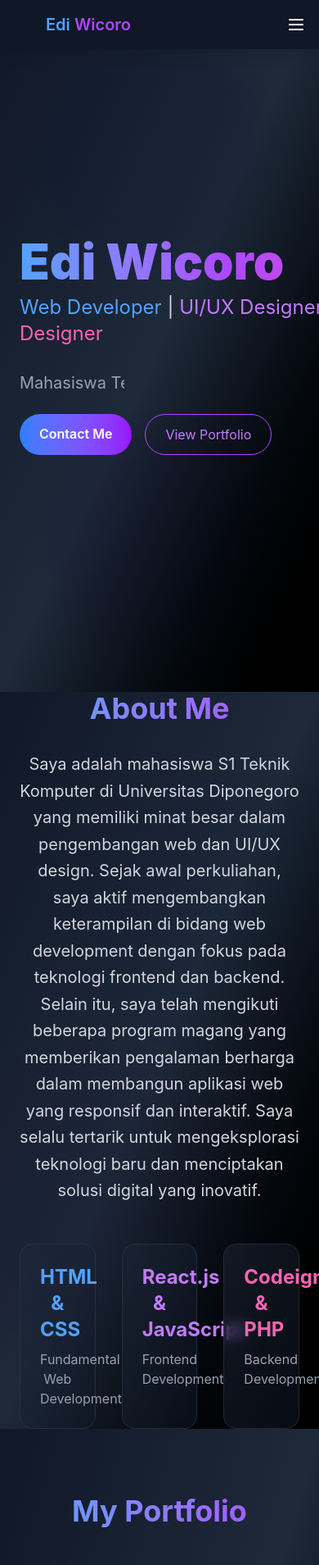
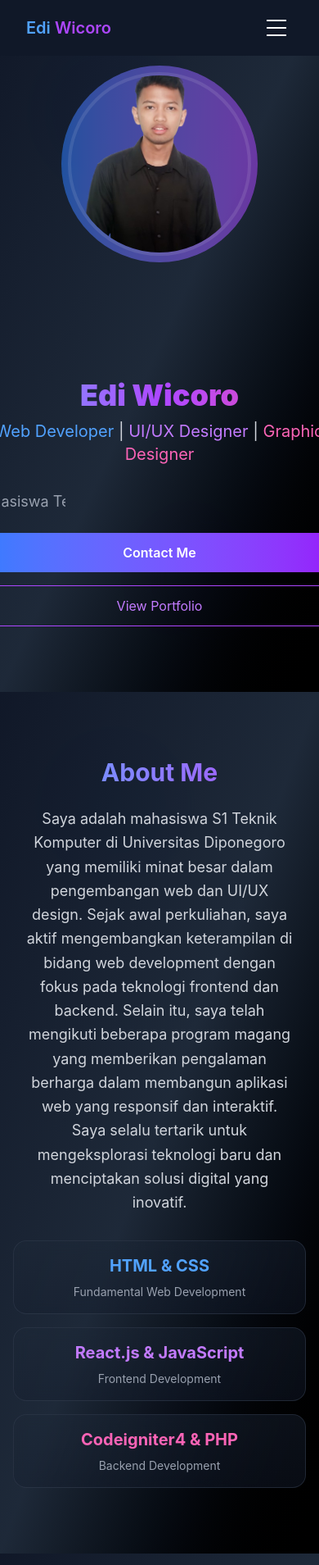
Before and after one commit to Ediw7/edi-portofolio, a React (Vite) app: page / in a window 390 px wide. Shown: the top 1909 px of the page at 82% size. Built offline with nearby package versions, Linux system fonts and the light colour scheme.

Commit message:
uji coba

```diff
--- a/src/components/About.jsx
+++ b/src/components/About.jsx
@@ -6,74 +6,75 @@ const About = () => {
   useEffect(() => {
     AOS.init({
       duration: 1000,
-          once: false, // Animasi muncul setiap kali elemen masuk viewport
-          mirror: true, // Animasi muncul saat scrolling naik & turun
+      once: false,
+      mirror: true,
     });
-
-        AOS.refresh(); // Refresh AOS setiap kali halaman diperbarui
+    AOS.refresh();
   }, []);
 
   return (
     <section className="min-h-screen relative bg-gradient-to-br from-gray-900 via-gray-800 to-black">
+      {/* Background effects */}
       <div className="absolute inset-0 w-full h-full">
         <div
-            className="absolute top-20 left-20 w-96 h-96 bg-blue-500/20 rounded-full mix-blend-multiply filter blur-xl animate-pulse"
+          className="absolute top-10 md:top-20 left-10 md:left-20 w-48 md:w-96 h-48 md:h-96 bg-blue-500/20 rounded-full mix-blend-multiply filter blur-xl animate-pulse"
           data-aos="fade-up"
           data-aos-delay="100"
         ></div>
         <div
-            className="absolute bottom-20 right-20 w-96 h-96 bg-purple-500/20 rounded-full mix-blend-multiply filter blur-xl animate-pulse"
+          className="absolute bottom-10 md:bottom-20 right-10 md:right-20 w-48 md:w-96 h-48 md:h-96 bg-purple-500/20 rounded-full mix-blend-multiply filter blur-xl animate-pulse"
           data-aos="fade-up"
           data-aos-delay="700"
         ></div>
       </div>
 
-        <div className="relative container mx-auto min-h-screen flex flex-col items-center justify-center px-6">
+      <div className="relative container mx-auto min-h-screen flex flex-col items-center justify-center px-4 md:px-6 py-20 md:py-0">
         <div
           data-aos="fade-up"
           data-aos-duration="1000"
           className="max-w-3xl text-center"
         >
-            <h2 className="text-4xl font-bold text-transparent bg-clip-text bg-gradient-to-r from-blue-400 to-purple-500 mb-8">
+          <h2 className="text-3xl md:text-4xl font-bold text-transparent bg-clip-text bg-gradient-to-r from-blue-400 to-purple-500 mb-6 md:mb-8">
             About Me
           </h2>
-            <p className="text-xl text-gray-300 leading-relaxed">
+
+          <p className="text-lg md:text-xl text-gray-300 leading-relaxed px-4 md:px-0">
             Saya adalah mahasiswa S1 Teknik Komputer di Universitas Diponegoro yang memiliki minat besar dalam pengembangan web dan UI/UX design.
             Sejak awal perkuliahan, saya aktif mengembangkan keterampilan di bidang web development dengan fokus pada teknologi frontend dan backend.
-
             Selain itu, saya telah mengikuti beberapa program magang yang memberikan pengalaman berharga dalam membangun aplikasi web yang responsif dan interaktif.
             Saya selalu tertarik untuk mengeksplorasi teknologi baru dan menciptakan solusi digital yang inovatif.
+          </p>
 
-            </p>
-            <div className="mt-12 grid grid-cols-3 gap-8">
+          <div className="mt-8 md:mt-12 grid grid-cols-1 sm:grid-cols-2 md:grid-cols-3 gap-4 md:gap-8">
             <div
               data-aos="fade-up"
               data-aos-duration="1000"
               data-aos-delay="200"
-                className="p-6 rounded-2xl bg-gradient-to-br from-gray-800/50 to-gray-900/50 backdrop-blur-sm border border-gray-700/50 hover:border-purple-500/50 transition-all duration-300"
+              className="p-4 md:p-6 rounded-2xl bg-gradient-to-br from-gray-800/50 to-gray-900/50 backdrop-blur-sm border border-gray-700/50 hover:border-purple-500/50 transition-all duration-300"
             >
-                <h3 className="text-2xl font-bold text-blue-400 mb-2">HTML & CSS</h3>
-                <p className="text-gray-400">Fundamental Web Development</p>
+              <h3 className="text-xl md:text-2xl font-bold text-blue-400 mb-2">HTML & CSS</h3>
+              <p className="text-sm md:text-base text-gray-400">Fundamental Web Development</p>
             </div>
+
             <div
               data-aos="fade-up"
               data-aos-duration="1000"
               data-aos-delay="400"
-                className="p-6 rounded-2xl bg-gradient-to-br from-gray-800/50 to-gray-900/50 backdrop-blur-sm border border-gray-700/50 hover:border-purple-500/50 transition-all duration-300"
+              className="p-4 md:p-6 rounded-2xl bg-gradient-to-br from-gray-800/50 to-gray-900/50 backdrop-blur-sm border border-gray-700/50 hover:border-purple-500/50 transition-all duration-300"
             >
-                <h3 className="text-2xl font-bold text-purple-400 mb-2">React.js & JavaScript</h3>
-                <p className="text-gray-400">Frontend Development</p>
+              <h3 className="text-xl md:text-2xl font-bold text-purple-400 mb-2">React.js & JavaScript</h3>
+              <p className="text-sm md:text-base text-gray-400">Frontend Development</p>
             </div>
+
             <div
               data-aos="fade-up"
               data-aos-duration="1000"
               data-aos-delay="600"
-                className="p-6 rounded-2xl bg-gradient-to-br from-gray-800/50 to-gray-900/50 backdrop-blur-sm border border-gray-700/50 hover:border-purple-500/50 transition-all duration-300"
+              className="p-4 md:p-6 rounded-2xl bg-gradient-to-br from-gray-800/50 to-gray-900/50 backdrop-blur-sm border border-gray-700/50 hover:border-purple-500/50 transition-all duration-300 sm:col-span-2 md:col-span-1"
             >
-                <h3 className="text-2xl font-bold text-pink-400 mb-2">Codeigniter4 & PHP</h3>
-                <p className="text-gray-400">Backend Development</p>
+              <h3 className="text-xl md:text-2xl font-bold text-pink-400 mb-2">Codeigniter4 & PHP</h3>
+              <p className="text-sm md:text-base text-gray-400">Backend Development</p>
             </div>
-
           </div>
         </div>
       </div>
--- a/src/components/Footer.jsx
+++ b/src/components/Footer.jsx
@@ -18,13 +18,13 @@ const Footer = () => {
         <div className="grid grid-cols-1 md:grid-cols-4 gap-8">
           <div className="space-y-4">
             <h3 className="text-xl font-bold text-transparent bg-clip-text bg-gradient-to-r from-blue-400 to-purple-500">
-              Edi Porto
+              Edi Wicoro
             </h3>
             <p className="text-gray-400">
-              Crafting beautiful and functional web experiences
+              Teknik komputer Universitas Diponegoro
             </p>
             <div className="flex space-x-4">
-              <a href="#" className="text-gray-400 hover:text-purple-400 transition-colors">
+              <a href="https://github.com/Ediw7" className="text-gray-400 hover:text-purple-400 transition-colors">
                 <svg className="w-6 h-6" fill="currentColor" viewBox="0 0 24 24">
                   <path d="M12 0C5.374 0 0 5.374 0 12c0 5.302 3.438 9.8 8.207 11.387.599.111.793-.261.793-.577v-2.234c-3.338.726-4.033-1.416-4.033-1.416-.546-1.387-1.333-1.756-1.333-1.756-1.089-.745.083-.729.083-.729 1.205.084 1.839 1.237 1.839 1.237 1.07 1.834 2.807 1.304 3.492.997.107-.775.418-1.305.762-1.604-2.665-.305-5.467-1.334-5.467-5.931 0-1.311.469-2.381 1.236-3.221-.124-.303-.535-1.524.117-3.176 0 0 1.008-.322 3.301 1.23A11.509 11.509 0 0112 5.803c1.02.005 2.047.138 3.006.404 2.291-1.552 3.297-1.23 3.297-1.23.653 1.653.242 2.874.118 3.176.77.84 1.235 1.911 1.235 3.221 0 4.609-2.807 5.624-5.479 5.921.43.372.823 1.102.823 2.222v3.293c0 .319.192.694.801.576C20.566 21.797 24 17.3 24 12c0-6.626-5.373-12-12-12z"/>
                 </svg>
@@ -61,23 +61,23 @@ const Footer = () => {
               <li>Web Development</li>
               <li>UI/UX Design</li>
               <li>Mobile Development</li>
-              <li>Consulting</li>
+              <li>Graphic Designer</li>
             </ul>
           </div>
 
           <div>
             <h4 className="text-lg font-semibold text-white mb-4">Contact</h4>
             <ul className="space-y-2 text-gray-400">
-              <li>info@ediporto.com</li>
-              <li>+1234567890</li>
-              <li>Jakarta, Indonesia</li>
+              <li>ediwicoro26@gmail.com</li>
+              <li>+62 8232-5720-215</li>
+              <li>Semarang, Indonesia</li>
             </ul>
           </div>
         </div>
 
         <div className="mt-12 pt-8 border-t border-gray-800">
           <p className="text-center text-gray-500">
-            © {new Date().getFullYear()} Edi Porto. All rights reserved.
+            © {new Date().getFullYear()} Edi Wicoro. All rights reserved.
           </p>
         </div>
       </div>
--- a/src/components/Home.jsx
+++ b/src/components/Home.jsx
@@ -6,11 +6,11 @@ const Home = () => {
     useEffect(() => {
         AOS.init({
           duration: 1000,
-          once: false, // Animasi muncul setiap kali elemen masuk viewport
-          mirror: true, // Animasi muncul saat scrolling naik & turun
+          once: false,
+          mirror: true,
         });
 
-        AOS.refresh(); // Refresh AOS setiap kali halaman diperbarui
+        AOS.refresh();
       }, []);
 
   return (
@@ -18,49 +18,49 @@ const Home = () => {
       {/* Animated background elements */}
       <div className="absolute inset-0 w-full h-full">
         <div
-          className="absolute top-10 left-10 w-72 h-72 bg-blue-500/30 rounded-full mix-blend-multiply filter blur-xl animate-pulse"
+          className="absolute top-10 left-10 w-48 md:w-72 h-48 md:h-72 bg-blue-500/30 rounded-full mix-blend-multiply filter blur-xl animate-pulse"
           data-aos="fade-up"
           data-aos-delay="100"
         ></div>
         <div
-          className="absolute bottom-10 right-10 w-72 h-72 bg-purple-500/30 rounded-full mix-blend-multiply filter blur-xl animate-pulse"
+          className="absolute bottom-10 right-10 w-48 md:w-72 h-48 md:h-72 bg-purple-500/30 rounded-full mix-blend-multiply filter blur-xl animate-pulse"
           data-aos="fade-up"
           data-aos-delay="700"
         ></div>
       </div>
 
-      <div className="relative container mx-auto min-h-screen flex items-center justify-between px-6">
+      <div className="relative container mx-auto min-h-screen flex flex-col-reverse md:flex-row items-center justify-between px-6 py-20 md:py-0">
         {/* Left Section: Text Content */}
         <div
           data-aos="fade-left"
           data-aos-duration="1000"
-          className="text-left z-10"
+          className="text-center md:text-left z-10 mt-8 md:mt-0"
         >
           {/* Nama dengan animasi berkedip dan glow */}
-          <h1 className="text-6xl font-black text-transparent bg-clip-text bg-gradient-to-r from-blue-400 via-purple-500 to-pink-500 mb-4 ">
+          <h1 className="text-4xl md:text-6xl font-black text-transparent bg-clip-text bg-gradient-to-r from-blue-400 via-purple-500 to-pink-500 mb-4">
             Edi Wicoro
           </h1>
 
           {/* Profesi dengan animasi bergerak */}
-          <p className="text-2xl text-gray-300 mb-6 animate-float">
+          <p className="text-xl md:text-2xl text-gray-300 mb-6 animate-float">
             <span className="text-blue-400">Web Developer</span> |
             <span className="text-purple-400"> UI/UX Designer</span> |
             <span className="text-pink-400"> Graphic Designer</span>
           </p>
 
           {/* Informasi tambahan dengan animasi mengetik */}
-          <p className="text-xl text-gray-400 mb-6 animate-typing" data-aos="fade-up" data-aos-delay="200">
+          <p className="text-lg md:text-xl text-gray-400 mb-6 animate-typing" data-aos="fade-up" data-aos-delay="200">
             Mahasiswa Teknik Komputer - Universitas Diponegoro
           </p>
 
           {/* Tombol dengan animasi hover */}
-            <div className="flex gap-4">
+          <div className="flex flex-col sm:flex-row gap-4 justify-center md:justify-start">
             {/* Tombol WhatsApp */}
             <a
                 href="https://wa.me/6282325720215"
                 target="_blank"
                 rel="noopener noreferrer"
-                className="px-6 py-3 rounded-full bg-gradient-to-r from-blue-500 to-purple-600 hover:from-blue-600 hover:to-purple-700 text-white font-semibold transition-all duration-300 hover:shadow-lg hover:shadow-purple-500/50"
+                className="px-6 py-3 rounded-full bg-gradient-to-r from-blue-500 to-purple-600 hover:from-blue-600 hover:to-purple-700 text-white font-semibold transition-all duration-300 hover:shadow-lg hover:shadow-purple-500/50 text-center"
             >
                 Contact Me
             </a>
@@ -70,12 +70,11 @@ const Home = () => {
                 href="https://drive.google.com/your-portfolio-link"
                 target="_blank"
                 rel="noopener noreferrer"
-                className="px-6 py-3 rounded-full border border-purple-500 text-purple-400 hover:bg-purple-500/10 transition-all duration-300"
+                className="px-6 py-3 rounded-full border border-purple-500 text-purple-400 hover:bg-purple-500/10 transition-all duration-300 text-center"
             >
                 View Portfolio
             </a>
-            </div>
-
+          </div>
         </div>
 
         {/* Right Section: Foto dengan animasi fade-right */}
@@ -84,7 +83,7 @@ const Home = () => {
           data-aos-duration="1000"
           className="relative"
         >
-          <div className="w-80 h-80 relative">
+          <div className="w-60 h-60 md:w-80 md:h-80 relative">
             <div className="absolute inset-0 bg-gradient-to-r from-blue-500 to-purple-500 rounded-full animate-pulse"></div>
             <img
               src="./images/edi.png"
@@ -98,7 +97,6 @@ const Home = () => {
       {/* Custom CSS untuk animasi */}
       <style>
         {`
-
           @keyframes float {
             0%, 100% { transform: translateY(0); }
             50% { transform: translateY(-10px); }
@@ -108,9 +106,6 @@ const Home = () => {
             from { width: 0; }
             to { width: 100%; }
           }
-
-
-
 
           .animate-blink {
             animation: blink 2s infinite;
@@ -125,9 +120,6 @@ const Home = () => {
             white-space: nowrap;
             animation: typing 3s steps(40, end) infinite;
           }
-
-
-
         `}
       </style>
     </section>
--- a/src/components/Navbar.jsx
+++ b/src/components/Navbar.jsx
@@ -7,93 +7,79 @@ const Navbar = () => {
 
   const handleSetActive = (to) => {
     setActiveLink(to);
+    setIsMenuOpen(false); // Close menu after clicking a link on mobile
   };
 
   const toggleMenu = () => {
     setIsMenuOpen(!isMenuOpen);
   };
 
+  const navLinks = [
+    { to: 'home', label: 'Home' },
+    { to: 'about', label: 'About' },
+    { to: 'portfolio', label: 'Portfolio' },
+    { to: 'prestasi', label: 'Prestasi' },
+    { to: 'pengalaman', label: 'Pengalaman' },
+  ];
+
   return (
-    <nav className="bg-gray-900 text-white p-4 shadow-lg fixed top-0 left-0 w-full z-50">
-      <div className="flex justify-between items-center w-full mx-auto">
+    <nav className="bg-gray-900 text-white fixed top-0 left-0 w-full z-50">
+      <div className="relative flex justify-between items-center p-4 w-full mx-auto">
         {/* Logo */}
-        <div className="text-xl font-semibold ml-10 text-white">
+        <div className="text-xl font-semibold ml-4 lg:ml-10 text-white">
           <span className="text-blue-400">Edi</span> <span className="text-purple-500">Wicoro</span>
         </div>
 
-        {/* Hamburger Icon */}
+        {/* Hamburger Button */}
         <button
-          className="lg:hidden text-white"
+          className="lg:hidden mr-4 p-2 hover:bg-gray-800 rounded transition-colors duration-200"
           onClick={toggleMenu}
+          aria-label="Toggle menu"
         >
-          <svg className="w-6 h-6" fill="none" stroke="currentColor" viewBox="0 0 24 24" xmlns="http://www.w3.org/2000/svg">
-            <path strokeLinecap="round" strokeLinejoin="round" strokeWidth="2" d="M4 6h16M4 12h16M4 18h16"></path>
-          </svg>
+          <div className="w-6 h-5 relative flex flex-col justify-between">
+            <span className={`w-full h-0.5 bg-white transform transition-all duration-300 ${isMenuOpen ? 'rotate-45 translate-y-2' : ''}`}></span>
+            <span className={`w-full h-0.5 bg-white transition-all duration-300 ${isMenuOpen ? 'opacity-0' : ''}`}></span>
+            <span className={`w-full h-0.5 bg-white transform transition-all duration-300 ${isMenuOpen ? '-rotate-45 -translate-y-2' : ''}`}></span>
+          </div>
         </button>
 
-        {/* Navbar Links */}
-        <ul className={`lg:flex space-x-6 ${isMenuOpen ? 'block' : 'hidden'} mr-10 lg:block`}>
-          <li>
+        {/* Desktop Menu */}
+        <ul className="hidden lg:flex space-x-6 mr-10">
+          {navLinks.map((link) => (
+            <li key={link.to}>
               <Link
-              to="home"
+                to={link.to}
                 smooth={true}
                 duration={500}
-              className={`relative text-white hover:text-purple-500 transition-all duration-300 ${activeLink === 'home' ? 'text-purple-500' : ''}`}
-              onSetActive={() => handleSetActive('home')}
+                className={`relative text-white hover:text-purple-500 transition-all duration-300 cursor-pointer ${activeLink === link.to ? 'text-purple-500' : ''}`}
+                onSetActive={() => handleSetActive(link.to)}
               >
-              Home
-              <span className={`absolute bottom-0 left-0 w-full h-0.5 bg-purple-500 transition-all duration-300 ${activeLink === 'home' ? 'scale-x-100' : 'scale-x-0'}`}></span>
+                {link.label}
+                <span className={`absolute bottom-0 left-0 w-full h-0.5 bg-purple-500 transition-all duration-300 ${activeLink === link.to ? 'scale-x-100' : 'scale-x-0'}`}></span>
               </Link>
             </li>
-          <li>
+          ))}
+        </ul>
+
+        {/* Mobile Menu */}
+        <div className={`lg:hidden absolute top-full left-0 w-full bg-gray-900 transform transition-all duration-300 ease-in-out ${isMenuOpen ? 'translate-y-0 opacity-100' : '-translate-y-full opacity-0'}`}>
+          <ul className="flex flex-col space-y-4 p-6">
+            {navLinks.map((link) => (
+              <li key={link.to}>
                 <Link
-              to="about"
+                  to={link.to}
                   smooth={true}
                   duration={500}
-              className={`relative text-white hover:text-purple-500 transition-all duration-300 ${activeLink === 'about' ? 'text-purple-500' : ''}`}
-              onSetActive={() => handleSetActive('about')}
+                  className={`block text-white hover:text-purple-500 transition-all duration-300 ${activeLink === link.to ? 'text-purple-500' : ''}`}
+                  onSetActive={() => handleSetActive(link.to)}
+                  onClick={() => setIsMenuOpen(false)}
                 >
-              About
-              <span className={`absolute bottom-0 left-0 w-full h-0.5 bg-purple-500 transition-all duration-300 ${activeLink === 'about' ? 'scale-x-100' : 'scale-x-0'}`}></span>
+                  {link.label}
                 </Link>
               </li>
-          <li>
-            <Link
-              to="portfolio"
-              smooth={true}
-              duration={500}
-              className={`relative text-white hover:text-purple-500 transition-all duration-300 ${activeLink === 'portfolio' ? 'text-purple-500' : ''}`}
-              onSetActive={() => handleSetActive('portfolio')}
-            >
-              Portfolio
-              <span className={`absolute bottom-0 left-0 w-full h-0.5 bg-purple-500 transition-all duration-300 ${activeLink === 'portfolio' ? 'scale-x-100' : 'scale-x-0'}`}></span>
-            </Link>
-          </li>
-          <li>
-            <Link
-              to="prestasi"
-              smooth={true}
-              duration={500}
-              className={`relative text-white hover:text-purple-500 transition-all duration-300 ${activeLink === 'prestasi' ? 'text-purple-500' : ''}`}
-              onSetActive={() => handleSetActive('prestasi')}
-            >
-              Prestasi
-              <span className={`absolute bottom-0 left-0 w-full h-0.5 bg-purple-500 transition-all duration-300 ${activeLink === 'prestasi' ? 'scale-x-100' : 'scale-x-0'}`}></span>
-            </Link>
-          </li>
-          <li>
-            <Link
-              to="pengalaman"
-              smooth={true}
-              duration={500}
-              className={`relative text-white hover:text-purple-500 transition-all duration-300 ${activeLink === 'pengalaman' ? 'text-purple-500' : ''}`}
-              onSetActive={() => handleSetActive('pengalaman')}
-            >
-              Pengalaman
-              <span className={`absolute bottom-0 left-0 w-full h-0.5 bg-purple-500 transition-all duration-300 ${activeLink === 'pengalaman' ? 'scale-x-100' : 'scale-x-0'}`}></span>
-            </Link>
-          </li>
+            ))}
           </ul>
+        </div>
       </div>
     </nav>
   );
--- a/src/components/Pengalaman.jsx
+++ b/src/components/Pengalaman.jsx
@@ -6,24 +6,31 @@ const Pengalaman = () => {
     const experiences = [
       {
         id: 1,
-        year: "2022 - Present",
-        role: "Senior Web Developer",
-        company: "Tech Company",
-        description: "Lead developer for multiple high-impact web projects"
+        year: "2024",
+        role: "Web Developer",
+        company: "PT SUCOFINDO CABANG SEMARANG",
+        description: "Membuat website untuk monitoring dokumen TOR"
       },
       {
         id: 2,
-        year: "2020 - 2022",
-        role: "UI/UX Designer",
-        company: "Design Studio",
-        description: "Created user-centered designs for various clients"
+        year: "2023-2024",
+        role: "Graphic Designer",
+        company: "Higenncy",
+        description: "Membuat desain grafis untuk konten linkedin higenncy"
       },
       {
         id: 3,
-        year: "2018 - 2020",
-        role: "Frontend Developer",
-        company: "Startup",
-        description: "Developed responsive web applications"
+        year: "2023",
+        role: "IoT Engineer",
+        company: "Dosen",
+        description: "Membuat robot untuk dinas kesehatan kota semarang"
+      },
+      {
+        id: 4,
+        year: "2023",
+        role: "Graphic Designer",
+        company: "Higenncy",
+        description: "Membuat email marketing untuk kementerian keuangan"
       }
     ];
 
--- a/src/components/Portofolio.jsx
+++ b/src/components/Portofolio.jsx
@@ -86,8 +86,8 @@ const Portfolio = () => {
 
   useEffect(() => {
     AOS.init({
-      duration: 1000, // Durasi animasi
-      easing: 'ease-in-out', // Easing animasi
+      duration: 1000,
+      easing: 'ease-in-out',
     });
   }, []);
 
@@ -130,24 +130,30 @@ const Portfolio = () => {
               data-aos-delay={`${item.id * 100}`}
               className="group relative overflow-hidden rounded-xl bg-gradient-to-br from-gray-800/50 to-gray-900/50 p-1"
             >
-              <div className="absolute inset-0 bg-gradient-to-r from-blue-500/10 to-purple-500/10 opacity-0 group-hover:opacity-100 transition-opacity duration-300"></div>
-              <div className="relative p-6 bg-gray-900/90 rounded-lg h-full">
+              <div className="relative p-6 bg-gray-900/90 rounded-lg">
+                <div className="relative overflow-hidden rounded-lg">
                   <img
                     src={item.image}
                     alt={item.title}
-                  className="w-full h-48 object-cover rounded-lg mb-4 group-hover:scale-105 transition-transform duration-300"
+                    className="w-full h-48 object-cover transition-all duration-300 group-hover:blur-sm"
                   />
-                <h3 className="text-xl font-semibold text-white mb-2 group-hover:text-purple-400 transition-colors duration-300">
+                  <div className="absolute inset-0 flex items-center justify-center opacity-0 group-hover:opacity-100 transition-all duration-300 bg-black/60">
+                    <p className="text-white text-center px-4 transform translate-y-4 group-hover:translate-y-0 transition-transform duration-300">
+                      {item.description}
+                    </p>
+                  </div>
+                </div>
+
+                <div className="mt-4">
+                  <h3 className="text-xl font-semibold text-white group-hover:text-purple-400 transition-colors duration-300">
                     {item.title}
                   </h3>
-                <p className="text-gray-400">{item.description}</p>
-                <div className="absolute bottom-6 right-6 opacity-0 group-hover:opacity-100 transition-opacity duration-300">
                   {item.link ? (
                     <a
                       href={item.link}
                       target="_blank"
                       rel="noopener noreferrer"
-                      className="px-4 py-2 rounded-full bg-gradient-to-r from-blue-500 to-purple-600 text-white text-sm"
+                      className="inline-block mt-2 px-4 py-2 rounded-full bg-gradient-to-r from-blue-500 to-purple-600 text-white text-sm hover:opacity-90 transition-opacity"
                     >
                       View Website
                     </a>
@@ -156,7 +162,7 @@ const Portfolio = () => {
                       href={item.prototypeLink}
                       target="_blank"
                       rel="noopener noreferrer"
-                      className="px-4 py-2 rounded-full bg-gradient-to-r from-blue-500 to-purple-600 text-white text-sm"
+                      className="inline-block mt-2 px-4 py-2 rounded-full bg-gradient-to-r from-blue-500 to-purple-600 text-white text-sm hover:opacity-90 transition-opacity"
                     >
                       View Prototype
                     </a>
```
Lines whose indentation alone changed are shown as unchanged.
